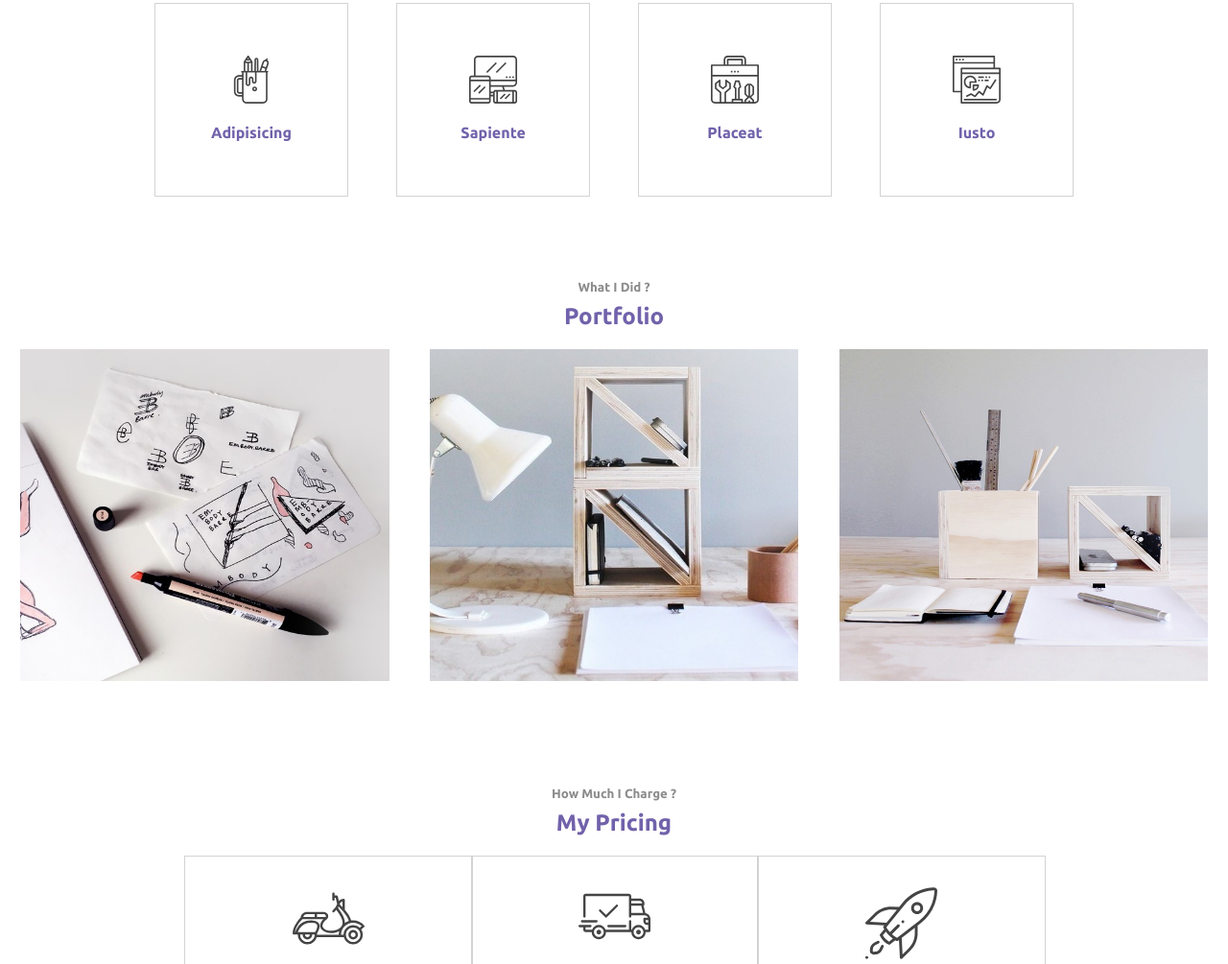
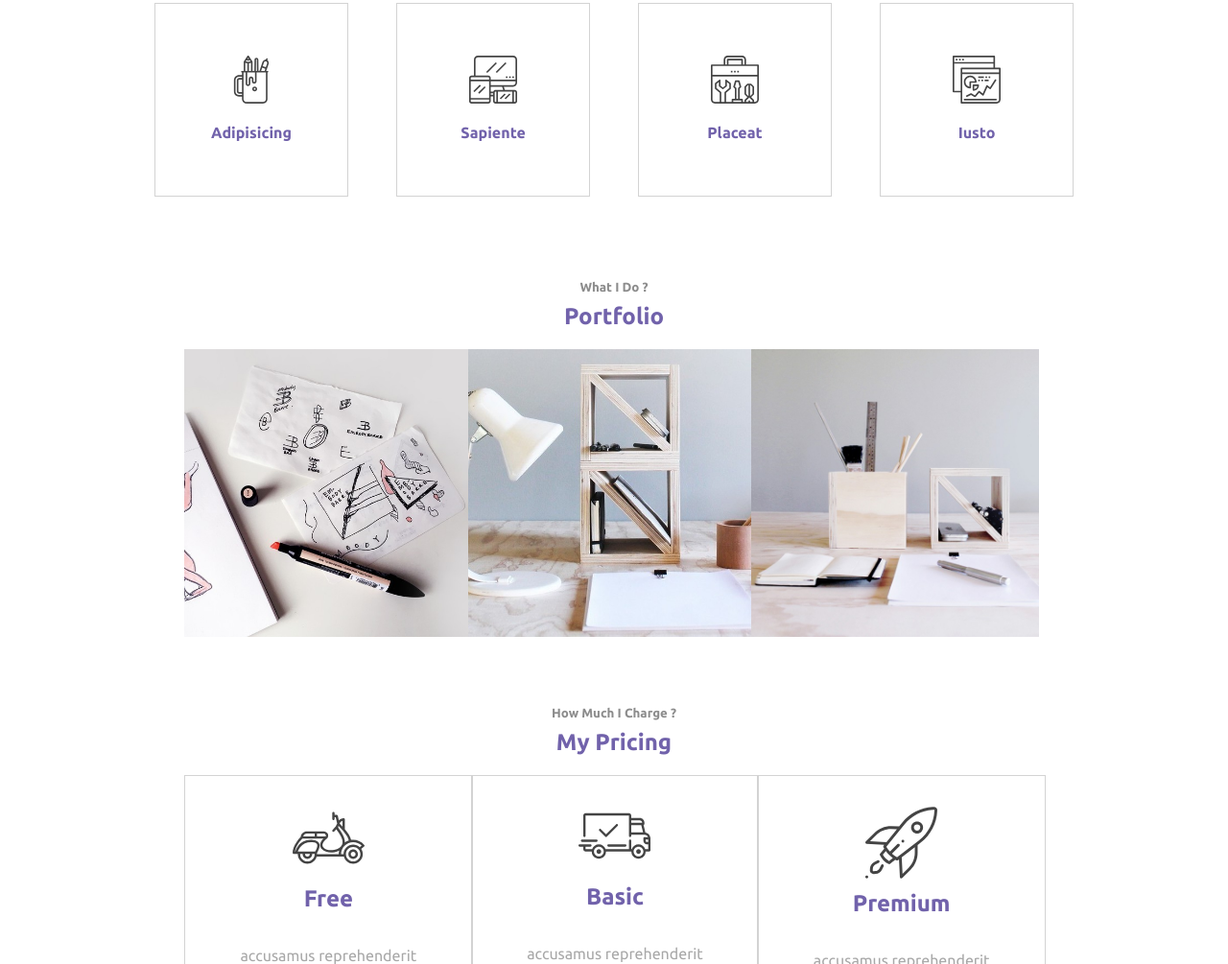
Before and after one commit to robindkns/ProjetCSSResponsive, a plain HTML site: page index.html in a window 1280 px wide. Shown: the part 1343-2348 px from the top of the page at 96% size. Drawn offline with Linux system fonts and the light colour scheme.

Commit message:
RENDU FINAL

```diff
--- a/index.html
+++ b/index.html
@@ -71,16 +71,28 @@
         </div>
     </section>
     <section class="portfolio">
-        <h5 id="couleur">What I Did ?</h5>
-        <h1><b>Portfolio</b></h1>
-        <div class="folio">
-            <div class="imgfolio">
-                <img src="./public/images/folio-1.jpg" alt="" width="90%" height="90%"></div>
-            <div class="imgfolio">
-                <img src="./public/images/folio-2.jpg" alt=""width="90%" height="90%"></div>
-            <div class="imgfolio">
-                <img src="./public/images/folio-3.jpg" alt=""width="90%" height="90%"></div>
-        </div>
+            <h5 id="couleur">What I Do ?</h5>
+            <h1><b>Portfolio</b></h1>
+            <div class="folio">
+                <div class="imgfolio img-folio-1">
+                    <div class="transparent">
+                        <h2 class="couleurtitre">Web Designing</h2>
+                        <p>Category: Web Templates</p>
+                    </div>
+                </div>
+                <div class="imgfolio img-folio-2">
+                    <div class="transparent">
+                        <h2 class="couleurtitre">Web Designing</h2>
+                        <p>Category: Web Templates</p>
+                    </div>
+                </div>
+                <div class="imgfolio img-folio-3">
+                    <div class="transparent">
+                        <h2 class="couleurtitre">Web Designing</h2>
+                        <p>Category: Web Templates</p>
+                    </div>
+                </div>
+            </div>
     </section>
     <section class="pricing">
         <h5>How Much I Charge ?</h5>
--- a/public/css/style.css
+++ b/public/css/style.css
@@ -101,15 +101,71 @@ h3{
     display:flex;
     flex-direction: column;
     align-items: center;
+    justify-content: center;
     padding-top: 5%;
 }
+
+.imgfolio:hover .transparent{
+    width: 300px;
+    height: 300px;
+    animation: portfolio1 linear 1 forwards;
+    animation-duration: .5s;
+    opacity: 3;
+}
+
+.transparent {
+    display: flex;
+    flex-direction: column;
+    align-items: center;
+    justify-content: center;
+    width: 0%;
+    height: 0%;
+    color: #7162ab00;
+    background: rgba(255, 255, 255, 0.5);
+    opacity: 0;
+}
+.transparent>h2{
+    color: #7162ab;
+}
+
 .folio{
+    box-sizing: border-box;
     display: grid;
-    grid-template-columns: auto auto auto;
+    grid-template-columns: 33% 33% 33%;
+    width: 70%;
 }
+
 .imgfolio{
     display: flex;
-    justify-content: space-around;
+    justify-content: center;
+    align-items: center;
+}
+
+.img-folio-1 {
+    background: url("../images/folio-1.jpg");
+    background-size: cover;
+    background-position: center;
+    width: 300px;
+    height: 300px;
+}
+.img-folio-2 {
+    background: url("../images/folio-2.jpg");
+    background-size: cover;
+    background-position: center;
+    width: 300px;
+    height: 300px;
+}
+.img-folio-3 {
+    background: url("../images/folio-3.jpg");
+    background-size: cover;
+    background-position: center;
+    width: 300px;
+    height: 300px;
+}
+
+@keyframes portfolio1 {
+    from {font-size: O; border-radius: 100%; background: rgba(255, 255, 255, 0.5); color: rgba(0, 0, 0, 0); height: 0%; width: 0%;}
+    to {font-size: smaller; border-radius: 0%; background: rgba(255, 255, 255, 0.5); color: black; height: 100%; width: 100%;}
 }
 
 /* Partie de la section Hire */
```
